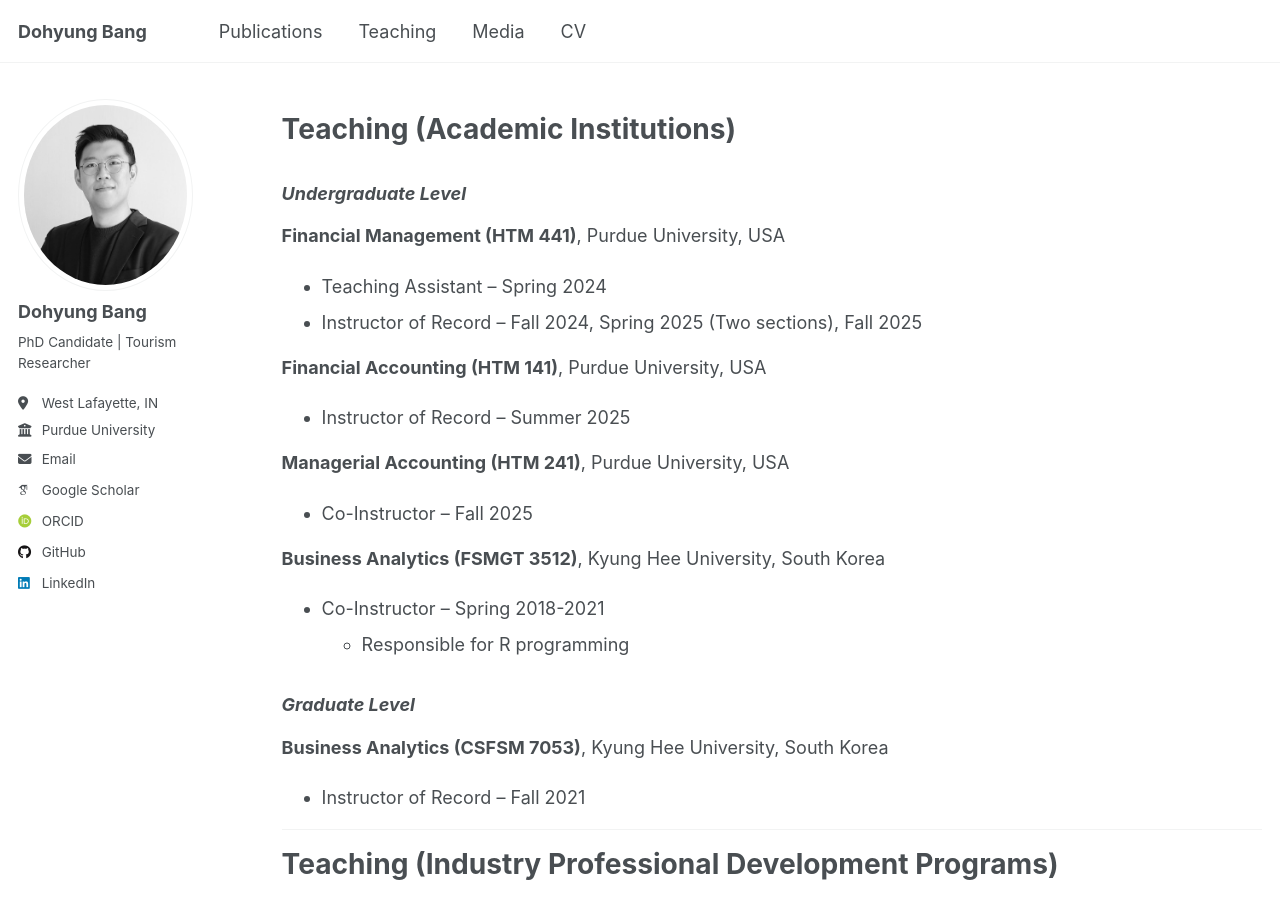
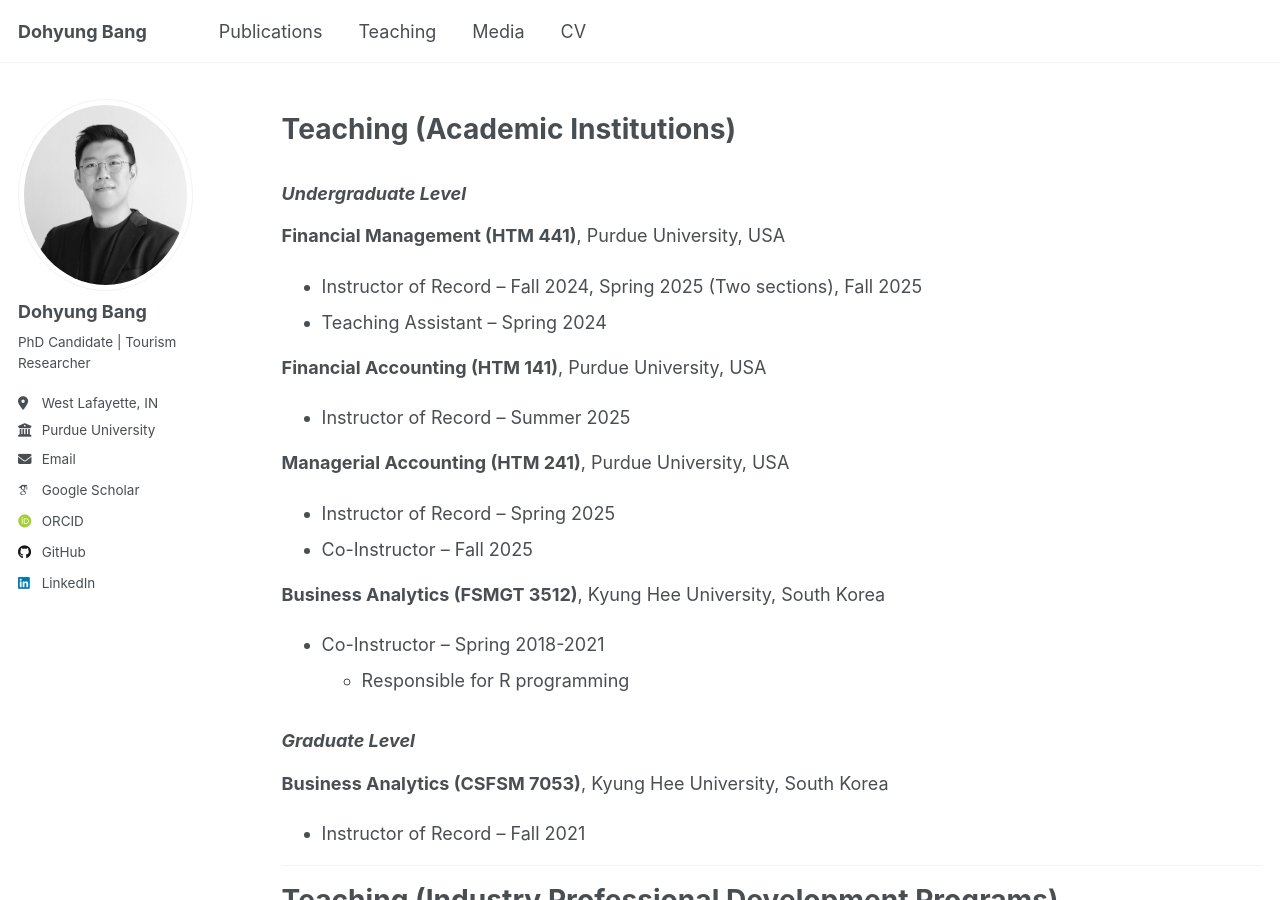
Before and after one commit to dohyungbang/dohyungbang.github.io, a Jekyll site: the page built from _pages/teaching.md, in a window 1280 px wide and 900 px high. Built offline with Jekyll 4.4.1, drawn with Linux system fonts in a browser that asks for light colours; some web fonts are replaced; a script that is not in the unit is left out.

Commit message:
Update teaching.md

```diff
--- a/_pages/teaching.md
+++ b/_pages/teaching.md
@@ -10,13 +10,14 @@ Teaching (Academic Institutions)
 ======
 ### _Undergraduate Level_
 **Financial Management (HTM 441)**, Purdue University, USA
+* Instructor of Record – Fall 2024, Spring 2025 (Two sections), Fall 2025
 * Teaching Assistant – Spring 2024
-* Instructor of Record – Fall 2024, Spring 2025 (Two sections), Fall 2025
 
 **Financial Accounting (HTM 141)**, Purdue University, USA
 * Instructor of Record – Summer 2025
 
 **Managerial Accounting (HTM 241)**, Purdue University, USA
+* Instructor of Record – Spring 2025
 * Co-Instructor – Fall 2025
 
 **Business Analytics (FSMGT 3512)**, Kyung Hee University, South Korea
```
